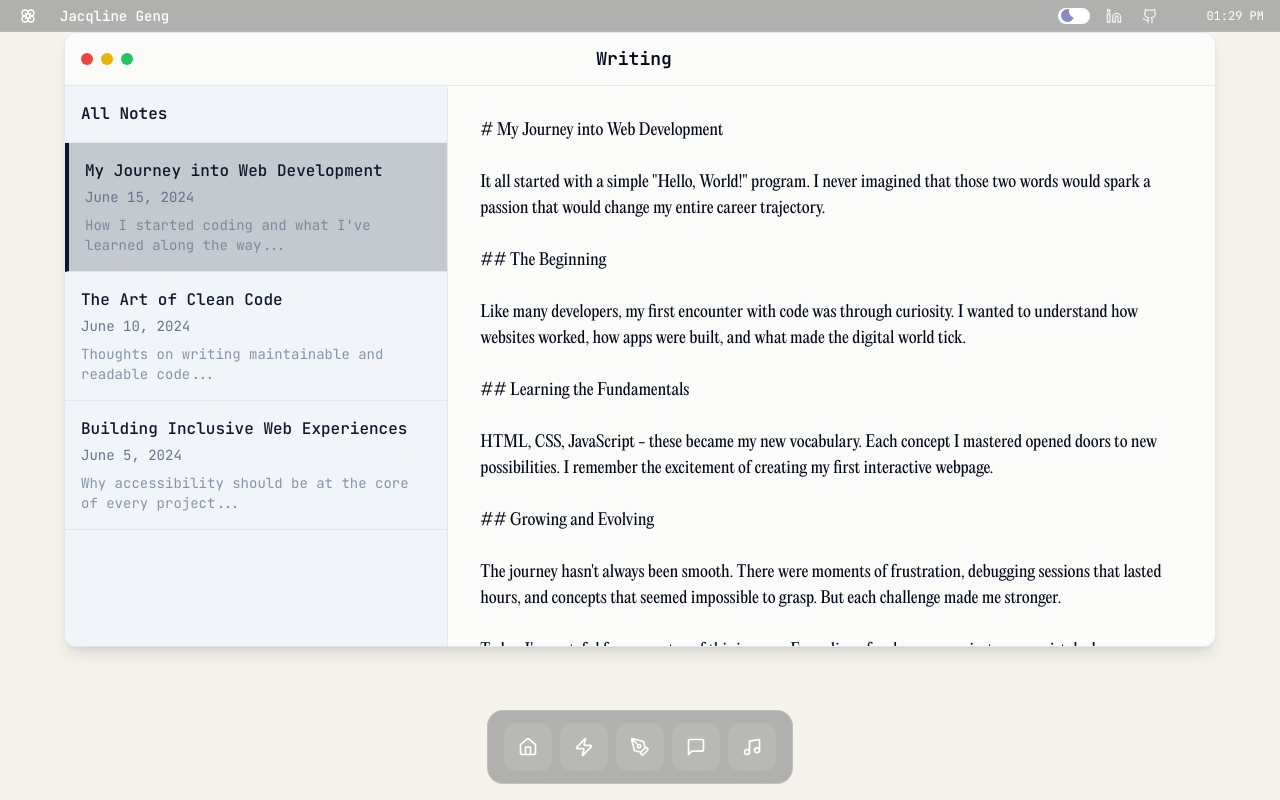
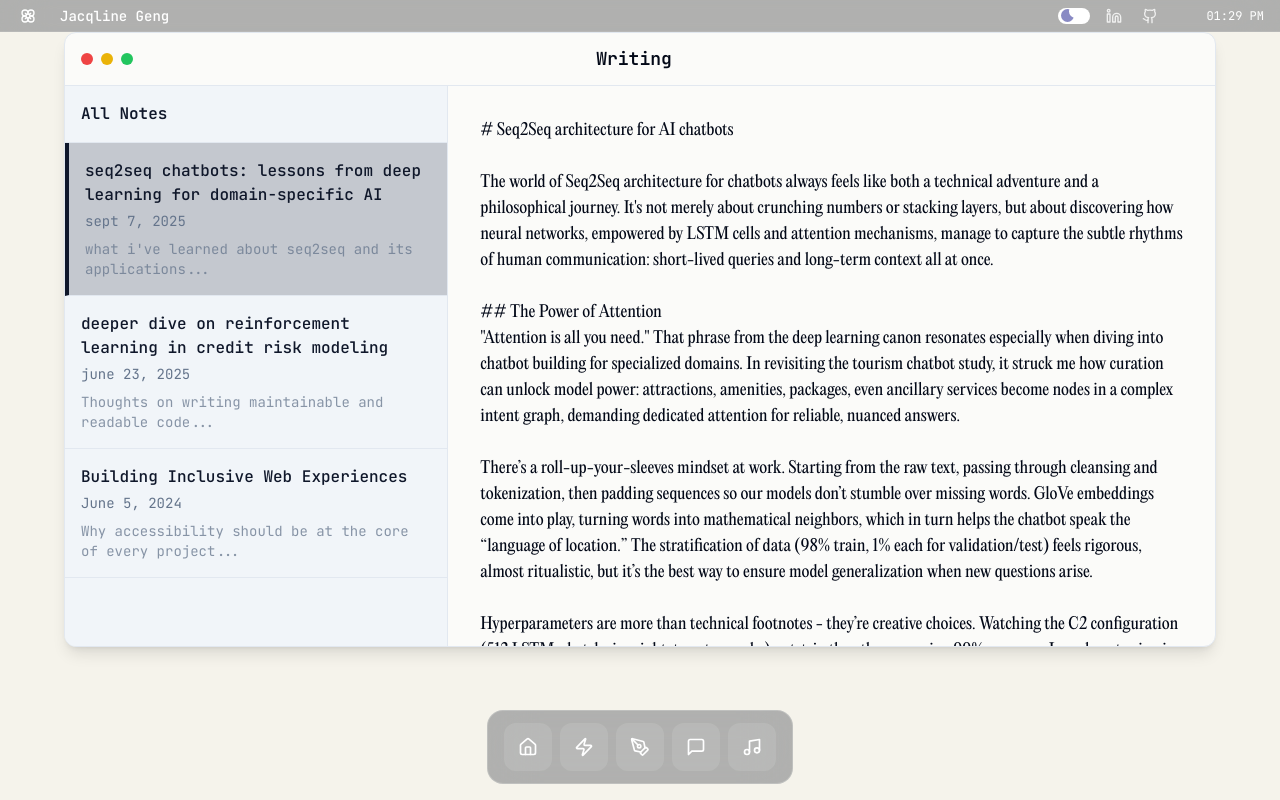
Before and after one commit to jacqlinegeng/jacqlinegeng.github.io, a React (Vite) app: page /writing in a window 1280 px wide. Built offline with nearby package versions, Linux system fonts and the light colour scheme; some icons are missing.

Commit message:
added new writings

```diff
--- a/package.json
+++ b/package.json
@@ -57,9 +57,11 @@
     "react-day-picker": "^8.10.1",
     "react-dom": "^18.3.1",
     "react-hook-form": "^7.53.0",
+    "react-markdown": "^10.1.0",
     "react-resizable-panels": "^2.1.3",
     "react-router-dom": "^6.26.2",
     "recharts": "^2.12.7",
+    "remark-gfm": "^4.0.1",
     "sonner": "^1.5.0",
     "tailwind-merge": "^2.5.2",
     "tailwindcss-animate": "^1.0.7",
--- a/src/pages/Writing.tsx
+++ b/src/pages/Writing.tsx
@@ -7,51 +7,63 @@ const Writing = () => {
 
   const notes = [
     {
-      title: "My Journey into Web Development",
-      date: "June 15, 2024",
-      preview: "How I started coding and what I've learned along the way...",
-      content: `# My Journey into Web Development
+      title: "seq2seq chatbots: lessons from deep learning for domain-specific AI",
+      date: "sept 7, 2025",
+      preview: "what i've learned about seq2seq and its applications...",
+      content: `# Seq2Seq architecture for AI chatbots
 
-It all started with a simple "Hello, World!" program. I never imagined that those two words would spark a passion that would change my entire career trajectory.
+The world of Seq2Seq architecture for chatbots always feels like both a technical adventure and a philosophical journey. It's not merely about crunching numbers or stacking layers, but about discovering how neural networks, empowered by LSTM cells and attention mechanisms, manage to capture the subtle rhythms of human communication: short-lived queries and long-term context all at once.
 
-## The Beginning
+## The Power of Attention
+"Attention is all you need." That phrase from the deep learning canon resonates especially when diving into chatbot building for specialized domains. In revisiting the tourism chatbot study, it struck me how curation can unlock model power: attractions, amenities, packages, even ancillary services become nodes in a complex intent graph, demanding dedicated attention for reliable, nuanced answers.
 
-Like many developers, my first encounter with code was through curiosity. I wanted to understand how websites worked, how apps were built, and what made the digital world tick.
+There’s a roll-up-your-sleeves mindset at work. Starting from the raw text, passing through cleansing and tokenization, then padding sequences so our models don’t stumble over missing words. GloVe embeddings come into play, turning words into mathematical neighbors, which in turn helps the chatbot speak the “language of location.” The stratification of data (98% train, 1% each for validation/test) feels rigorous, almost ritualistic, but it’s the best way to ensure model generalization when new questions arise.
 
-## Learning the Fundamentals
+Hyperparameters are more than technical footnotes - they’re creative choices. Watching the C2 configuration (512 LSTMs, batch size eight, twenty epochs) outstrip the others, nearing 99% accuracy, I saw how tuning is its own art form. Complexity analysis, how attention or the Adam optimizer shifts performance which shows engineering is never just about brute computing, but about trade-offs, bottlenecks, and continuous refinement.
 
-HTML, CSS, JavaScript - these became my new vocabulary. Each concept I mastered opened doors to new possibilities. I remember the excitement of creating my first interactive webpage.
+## Implications Beyond Code
+What fascinated me most was the careful category-based dataset design. Rather than generic data dumps, researchers handpicked questions and topics for tourism, ensuring each “node” like accessibility or amenities had meaningful representation. This resonated with my own experience, that models are only as insightful as their data’s granularity. When a bot can answer not just “how do I get there?” but “is this site accessible for wheelchairs?” you see deep learning’s promise realized in practical, compassionate ways
 
-## Growing and Evolving
+## Broader Horizons
+My reading led me to marvel at the breadth of neural applications: from heat transfer calculations to medical diagnosis and solar desalination. The techniques that work in chatbots, such as structured data, rigorous validation, modular Jupyter experimentation, they show up everywhere, giving deep learning models the flexibility to solve problems far beyond conversation.
 
-The journey hasn't always been smooth. There were moments of frustration, debugging sessions that lasted hours, and concepts that seemed impossible to grasp. But each challenge made me stronger.
+Jupyter Notebooks, meanwhile, remain an unsung hero. They transform research notes and experimentation into living documents, where annotations meet code, and every tweak logs a new chapter in the AI journey.
 
-Today, I'm grateful for every step of this journey. Every line of code, every project, every mistake has contributed to who I am as a developer.`
+## References
+1. [Seq2Seq Model-Based Chatbot with LSTM and Attention Mechanism for Enhanced User Interaction, arXiv, 2024](https://arxiv.org/html/2501.00049v1)
+2. [Expert Artificial Neural Network Applications for Science and Engineering, IGI Global](https://www.igi-global.com/book/expert-artificial-neural-network-applications/347395)
+3. [Jupyter notebook best practices, Deepnote Guides](https://deepnote.com/guides/jupyter/how-to-optimize-jupyter-notebooks-for-machine-learning-projects)
+`
     },
     {
-      title: "The Art of Clean Code",
-      date: "June 10, 2024",
+      title: "deeper dive on reinforcement learning in credit risk modeling",
+      date: "june 23, 2025",
       preview: "Thoughts on writing maintainable and readable code...",
-      content: `# The Art of Clean Code
+      content: `# Reinforcement Learning for Credit Risk
 
-Clean code is not just about making things work - it's about making them work beautifully.
+Building a deep learning model for credit risk assessment merges cutting-edge AI with practical finance, yielding real improvements in predicting loan defaults and managing risk. Recent research leverages complex neural architectures, advanced preprocessing, and novel reinforcement learning strategies to raise both accuracy and transparency in loan decision-making.
 
-## What Makes Code Clean?
+Traditional models like logistic regression offer interpretability but lag in predictive power as datasets grow in volume and complexity. Ensemble machine learning methods, i.e. XGBoost, Random Forest, and LightGBM, now dominate, as demonstrated in business case studies: XGBoost often yields top accuracy and precision (~88.7% and ~89.5%, respectively), thanks to robust handling of nonlinearity and imbalanced classes.
 
-Clean code is:
-- Easy to read and understand
-- Simple and focused
-- Well-tested
-- Maintainable
+Deep neural networks, especially MLPs and LSTMs, excel at uncovering complex borrower patterns and sequential behaviors, achieving test set accuracies up to 95% in some real-world studies.
 
-## My Principles
+CNNs shine when leveraging structured data, while autoencoders flag fraudulent application anomalies and graph neural networks map hidden interconnections between entities.
+![Model Accuracy Comparison for Credit Risk Assessment](https://ppl-ai-code-interpreter-files.s3.amazonaws.com/web/direct-files/ef78bd4f94ce138e580b21b16eae4366/dc43d363-c94a-4ccd-adec-ef66218fc4c8/09b74ebf.png)
+A major innovation comes from integrating reinforcement learning (RL) into credit scoring and underwriting. RL agents treat lenders as adaptive decision makers, continuously optimizing who to lend to, when, and at what terms, learning from real or simulated experience
 
-1. **Meaningful names** - Variables and functions should tell a story
-2. **Small functions** - Each function should do one thing well
-3. **Comments when necessary** - Code should be self-documenting
-4. **Consistent formatting** - Style matters
+Case studies show RL can outperform traditional static cutoff methods by maximizing long-term lender profits, dynamically adapting to changing applicant behavior and broader market patterns.Notably, RL allows banks to run customizable simulations, stress-test credit policies, and react in real time to new economic environments, providing an edge over classical prediction models.
+![Profit Maximization Over Time: RL vs Static Thresholds](https://ppl-ai-code-interpreter-files.s3.amazonaws.com/web/direct-files/ef78bd4f94ce138e580b21b16eae4366/fc879318-01f5-4059-b10a-8d524d9cbd45/c269aa51.png)
+*This line chart illustrates how profits grow more rapidly under RL strategies, demonstrating operational impact over multiple periods.*
 
-Writing clean code is an ongoing journey. Every refactor, every code review, every project teaches us something new about the craft.`
+## Case study
+A test on UAE banking data (Keras/TensorFlow) found a deep learning classifier correctly predicted 238 of 250 borrower defaults with 95.2% accuracy. Meanwhile, RL models, when optimizing acceptance thresholds, yielded statistically higher profits and lower default ratios compared to static acceptance criteria. “Deep learning is reshaping credit risk analysis, offering faster, more accurate, and more inclusive solutions for lenders and borrowers alike.” - [Advances in Deep Learning for Credit Risk Analysis - Debexpert](https://www.debexpert.com/blog/advances-in-deep-learning-for-credit-risk-analysis)
+
+Modern credit risk assessment benefits from blending deep neural architectures, best-in-class ensemble methods, and evolving reinforcement learning strategies for robust, transparent, and adaptive decision-making.
+
+Sources
+1. [Advances in Deep Learning for Credit Risk Analysis - Debexpert](https://www.debexpert.com/blog/advances-in-deep-learning-for-credit-risk-analysis)
+2. [Comparative Analysis of Machine Learning Models for Credit Risk - The American Journals](https://theamericanjournals.com/index.php/tajet/article/view/6029)
+3. [Reinforcement Learning in Credit Scoring and Underwriting - arXiv](https://arxiv.org/html/2212.07632v2)`
     },
     {
       title: "Building Inclusive Web Experiences",
@@ -84,6 +96,65 @@ Building inclusive experiences makes the web better for everyone.`
     }
   ];
 
+  const parseContent = (content: string) => {
+
+    const imageUrls = [
+      'https://ppl-ai-code-interpreter-files.s3.amazonaws.com/web/direct-files/ef78bd4f94ce138e580b21b16eae4366/dc43d363-c94a-4ccd-adec-ef66218fc4c8/09b74ebf.png',
+      'https://ppl-ai-code-interpreter-files.s3.amazonaws.com/web/direct-files/ef78bd4f94ce138e580b21b16eae4366/fc879318-01f5-4059-b10a-8d524d9cbd45/c269aa51.png'
+    ];
+    const parts = content.split(/(\[.*?\]\(.*?\)|\!\[.*?\]\(.*?\))/g);
+
+    return parts.map((part, index) => {
+      // Check if this part is a markdown image
+      const imageMatch = part.match(/\!\[(.*?)\]\((.*?)\)/);
+      if (imageMatch) {
+        const [, altText, url] = imageMatch;
+        return (
+          <img
+            key={index}
+            src={url}
+            alt={altText}
+            className="max-w-full h-auto my-4 rounded-lg shadow-md"
+          />
+        );
+      }
+
+      // Check if this part is a markdown link
+      const linkMatch = part.match(/\[(.*?)\]\((.*?)\)/);
+      if (linkMatch) {
+        const [, linkText, url] = linkMatch;
+
+        // Check if this URL should be displayed as an image
+        if (imageUrls.includes(url)) {
+          return (
+            <img
+              key={index}
+              src={url}
+              alt={linkText}
+              className="max-w-full h-auto my-4 rounded-lg shadow-md"
+            />
+          );
+        }
+
+        // Otherwise, render as a regular link
+        return (
+          <a
+            key={index}
+            href={url}
+            target="_blank"
+            rel="noopener noreferrer"
+            className="text-blue-600 hover:text-blue-800 underline"
+          >
+            {linkText}
+          </a>
+        );
+      }
+
+      // For non-link/non-image parts, preserve formatting
+      return <span key={index}>{part}</span>;
+    });
+  };
+
   return (
     <div className="min-h-screen bg-background text-foreground">
       <TopMenuBar />
@@ -113,9 +184,8 @@ Building inclusive experiences makes the web better for everyone.`
                     <div
                       key={index}
                       onClick={() => setSelectedNote(index)}
-                      className={`p-4 border-b border-border cursor-pointer transition-colors ${
-                        selectedNote === index ? 'bg-primary/20 border-l-4 border-l-primary' : ''
-                      }`}
+                      className={`p-4 border-b border-border cursor-pointer transition-colors ${selectedNote === index ? 'bg-primary/20 border-l-4 border-l-primary' : ''
+                        }`}
                     >
                       <h3 className="font-medium text-secondary-foreground mb-1">{note.title}</h3>
                       <p className="text-sm text-muted-foreground mb-2">{note.date}</p>
@@ -129,9 +199,9 @@ Building inclusive experiences makes the web better for everyone.`
               <div className="flex-1 overflow-y-auto">
                 <div className="p-8">
                   <div className="prose max-w-none">
-                    <pre className="whitespace-pre-wrap font-sans text-card-foreground leading-relaxed">
-                      {notes[selectedNote].content}
-                    </pre>
+                    <div className="whitespace-pre-wrap font-sans text-card-foreground leading-relaxed">
+                      {parseContent(notes[selectedNote].content)}
+                    </div>
                   </div>
                 </div>
               </div>
```
Also changed, not shown: 1 other file (tests, documents, lock files or other folders).
